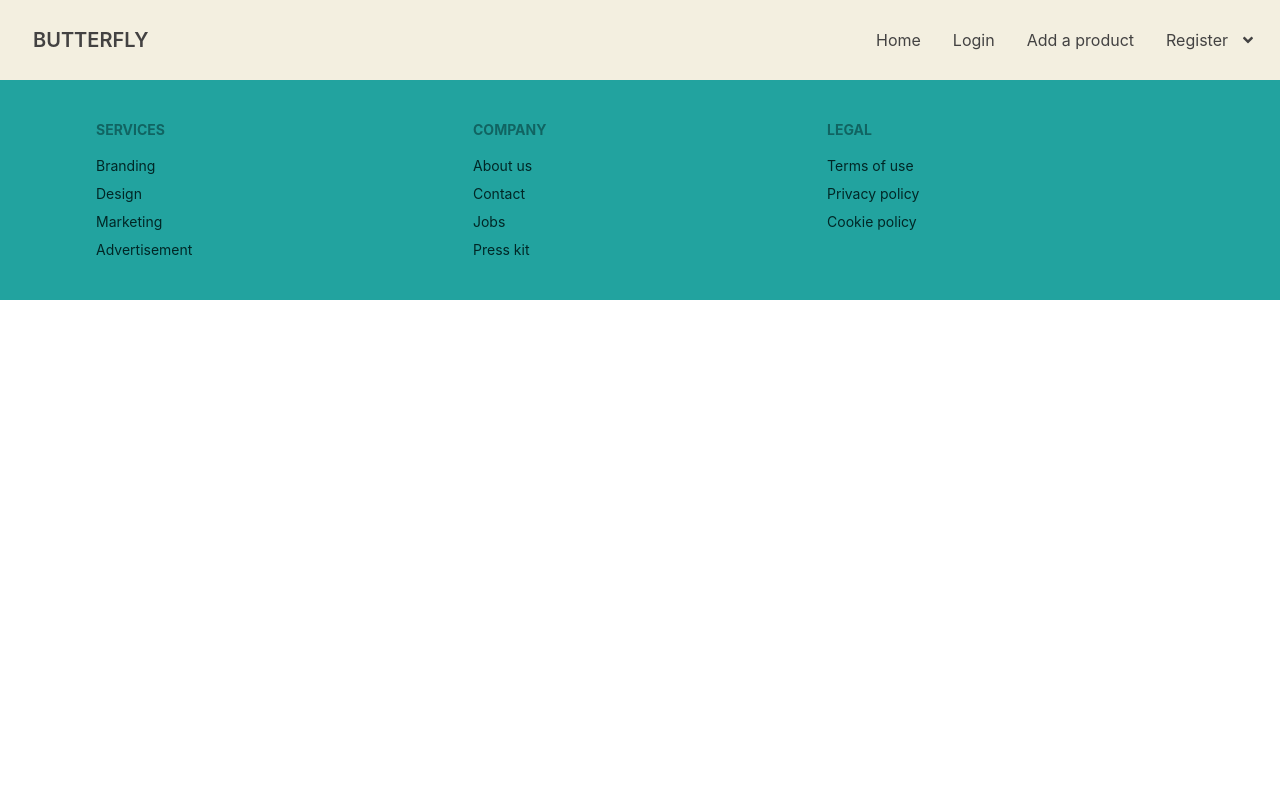
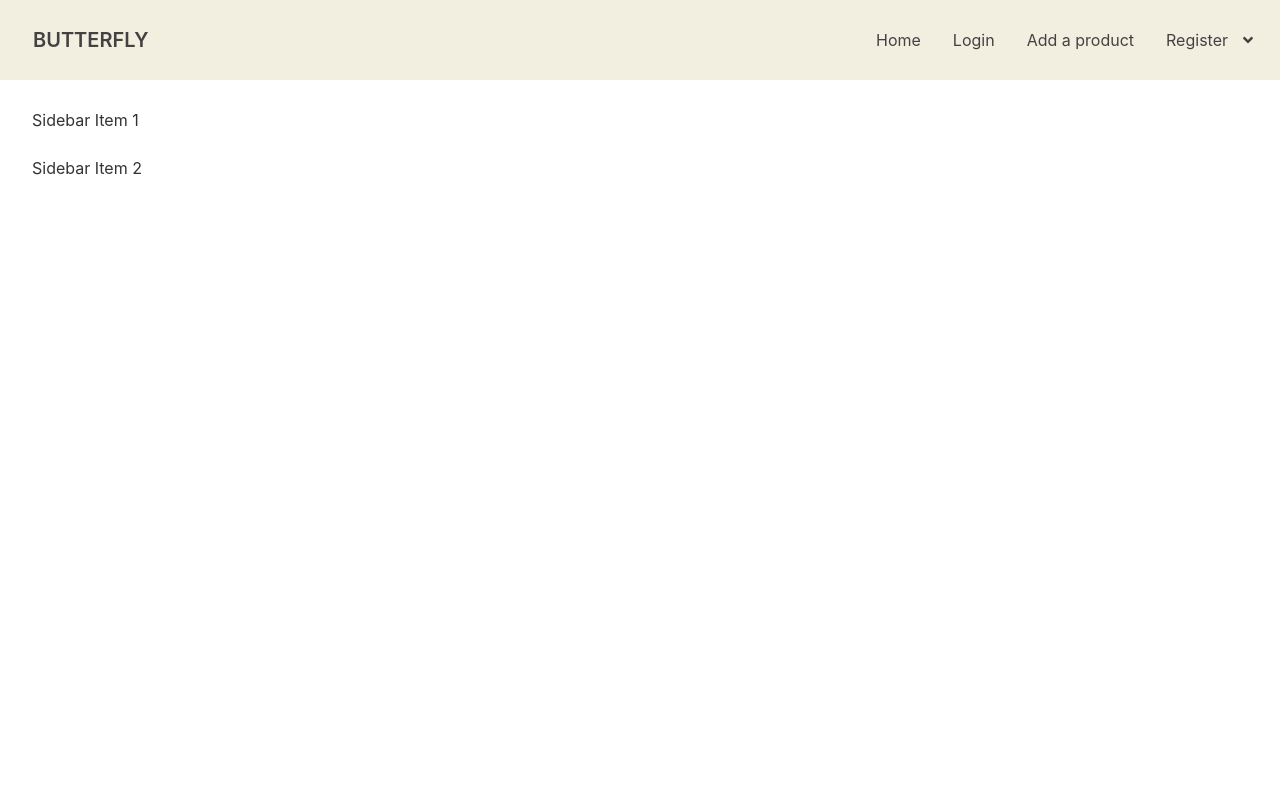
Before and after one commit to abdullah-al-mamun-vai/Resale_Fridge, a React (Create React App) app: page /dashboard in a window 1280 px wide. Shown: the top 800 px of the page. Built offline with nearby package versions, Linux system fonts and the light colour scheme; no server answers.

Commit message:
dashboard drawyer added

```diff
--- a/src/App.js
+++ b/src/App.js
@@ -1,6 +1,7 @@
 import { RouterProvider } from 'react-router-dom';
 import './App.css';
 import { router } from './pages/Route/Router';
+import { Toaster } from 'react-hot-toast'
 
 function App() {
   return (
@@ -8,6 +9,7 @@ function App() {
       <RouterProvider router={router}>
 
       </RouterProvider>
+      <Toaster />
     </div>
   );
 }
--- a/src/pages/Dashboard/DashBoardLayout.js
+++ b/src/pages/Dashboard/DashBoardLayout.js
@@ -7,7 +7,24 @@ const DashBoardLayout = () => {
     return (
         <div>
             <Navbar></Navbar>
-            <Outlet></Outlet>
+            <div className="drawer drawer-mobile">
+                <input id="dashboardDrayer" type="checkbox" className="drawer-toggle" />
+                <div className="drawer-content flex flex-col items-center justify-center">
+                    {/* <!-- Page content here --> */}
+
+                    <Outlet></Outlet>
+                </div>
+                <div className="drawer-side">
+                    <label htmlFor="dashboardDrayer" className="drawer-overlay"></label>
+                    <ul className="menu p-4 w-80 bg-base-100 text-base-content">
+                        {/* <!-- Sidebar content here --> */}
+                        <li><a>Sidebar Item 1</a></li>
+                        <li><a>Sidebar Item 2</a></li>
+                    </ul>
+
+                </div>
+            </div>
+
             <Footer />
         </div>
     );
--- a/src/pages/Shared/Navbar.js
+++ b/src/pages/Shared/Navbar.js
@@ -57,9 +57,9 @@ const Navbar = () => {
                         {ourMenu}
                     </ul>
                 </div>
-                {/* <label tabIndex={2} htmlFor="my-drawer-2" className="btn btn-ghost lg:hidden">
+                <label tabIndex={2} htmlFor="dashboardDrayer" className="btn btn-ghost lg:hidden">
                     <svg xmlns="http://www.w3.org/2000/svg" className="h-5 w-5" fill="none" viewBox="0 0 24 24" stroke="currentColor"><path strokeLinecap="round" strokeLinejoin="round" strokeWidth="2" d="M4 6h16M4 12h8m-8 6h16" /></svg>
-                </label> */}
+                </label>
             </div>
 
         </div>
--- a/src/pages/products/BookingModal.js
+++ b/src/pages/products/BookingModal.js
@@ -1,4 +1,5 @@
 import { useContext } from "react";
+import toast from "react-hot-toast";
 import app from "../../firebase.init/firebase.init";
 import { UserContext } from "../Auth/AuthContext";
 
@@ -27,7 +28,7 @@ const BookingModal = ({ singleProdutcs }) => {
             body: JSON.stringify(bookedInfo)
         }).then(res => res.json())
             .then(data => {
-
+                toast.success("booked successfully")
             }).catch(error => console.log(error))
     }
     return (
```
